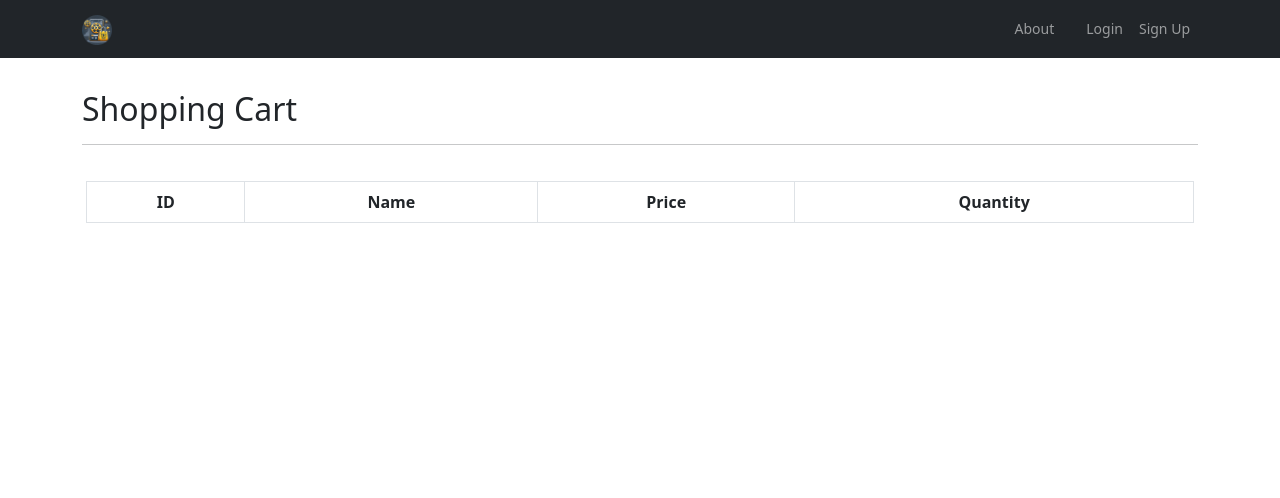
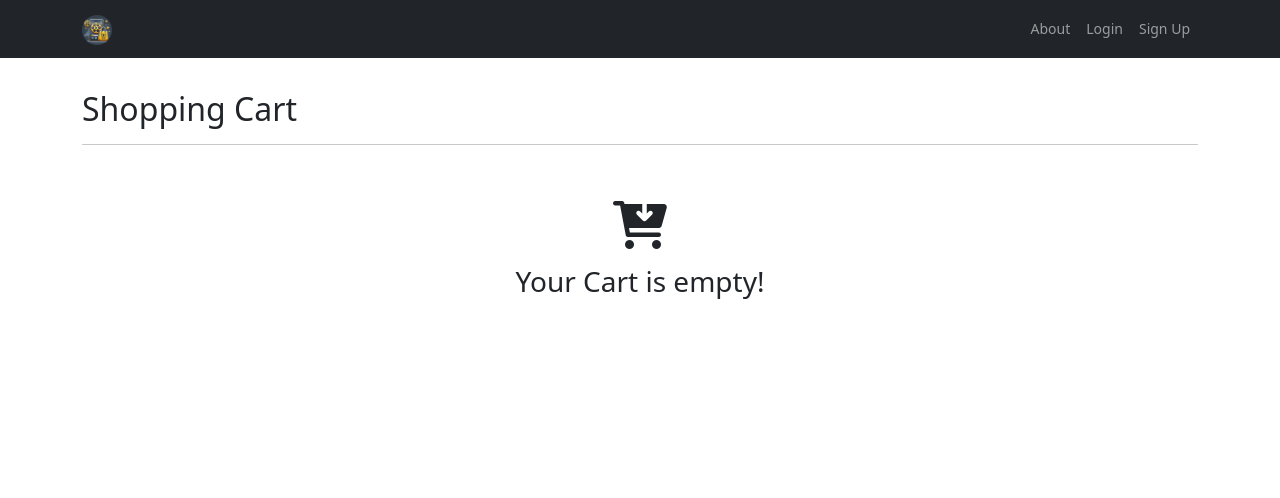
Before and after one commit to DavidDiaz0317/CS2340-Movie-Store, a Django app: page /cart/ in a window 1280 px wide. Shown: the top 498 px of the page. Run offline with Django 5.2, Linux system fonts and the light colour scheme; lists and menus that the app fills with data are empty; some libraries are stand-ins or nearby versions.

```diff
--- a/CS2340-MovieStore/MovieStore/MovieStore/templates/base.html
+++ b/CS2340-MovieStore/MovieStore/MovieStore/templates/base.html
@@ -1,10 +1,11 @@
 <!DOCTYPE html>
-<html lang="en" data-theme="dark">
+<html lang="en">
     {% load static %}
 <head>
     <meta charset="UTF-8">
     <title>{{ template_data.title }}</title>
     {% block head %}
+    <script src="https://cdn.jsdelivr.net/npm/@popperjs/core@2.11.6/dist/umd/popper.min.js"></script>
     <link href="https://cdn.jsdelivr.net/npm/bootstrap@5.0.0-beta3/dist/css/bootstrap.min.css" rel="stylesheet">
     <link rel="stylesheet" href="https://cdnjs.cloudflare.com/ajax/libs/font-awesome/6.1.1/css/all.min.css">
     <link href="https://fonts.googleapis.com/css2?family=Poppins:wght@300;400;500;600;700&display=swap"
@@ -36,8 +37,8 @@
     <!-- Header -->
     <nav class="p-2 navbar navbar-dark bg-dark navbar-expand-lg">
         <div class="container">
-            <a class="navbar-brand">
-                <img src="{% static 'logo.png' %}" alt="logo" height="30">  <!-- Smaller logo -->
+            <a class="navbar-brand" href="{% url 'home.index' %}">
+                <img src="{% static 'logo.png' %}" alt="logo" style="max-height: 30px; width: auto">  <!-- Smaller logo -->
             </a>
             <button class="navbar-toggler" type="button"
                 data-bs-toggle="collapse"
@@ -48,11 +49,10 @@
                 <span class="navbar-toggler-icon"></span>
             </button>
             <div class="collapse navbar-collapse" id="navbarNavAltMarkup">
-                <div class="navbar-nav ms-auto navbar-ml">
+                <div class="navbar-nav ms-auto">
                     {% if not user.is_authenticated %}
                         <a class="nav-link" href="{% url 'home.about' %}">About</a>
                     {% endif %}
-                    <div class="vr bg-white mx-2 d-none d-lg-block"></div>
                     {% if user.is_authenticated %}
                         <a class="nav-link" href="{% url 'movies.index' %}">Movies</a>
                         <a class="nav-link" href="{% url 'cart.index' %}">Cart</a>
--- a/CS2340-MovieStore/MovieStore/accounts/templates/accounts/orders.html
+++ b/CS2340-MovieStore/MovieStore/accounts/templates/accounts/orders.html
@@ -29,11 +29,11 @@
                                 <tr>
                                     <td>{{ item.movie.id }}</td>
                                     <td>
-                                        <a class="link dark" href="{% url 'movies.show' id=item.movie.id %}">
-                                            {{ item.movie.name }}
+                                        <a>
+                                            {{ item.movie }}
                                         </a>
                                     </td>
-                                    <td>${{ item.movie.price }}</td>
+                                    <td>${{ item.movie.Price }}</td>
                                     <td>{{ item.quantity }}</td>
                                 </tr>
                                 {% endfor %}
--- a/CS2340-MovieStore/MovieStore/cart/models.py
+++ b/CS2340-MovieStore/MovieStore/cart/models.py
@@ -22,4 +22,4 @@ class Item(models.Model):
     movie = models.ForeignKey(Movie, on_delete=models.CASCADE)
 
     def __str__(self):
-        return str(self.id) + ' - ' + self.movie.name
+        return str(self.id) + ' - ' + self.movie.Title
--- a/CS2340-MovieStore/MovieStore/cart/templates/cart/index.html
+++ b/CS2340-MovieStore/MovieStore/cart/templates/cart/index.html
@@ -10,6 +10,7 @@
  <hr />
  </div>
  </div>
+  {% if template_data.movies_in_cart|length > 0 %}
  <div class="row m-1">
  <table class="table table-bordered table-striped
  text-center">
@@ -35,7 +36,6 @@
  </div>
  <div class="row">
  <div class="text-end">
-  {% if template_data.movies_in_cart|length > 0 %}
    <a href="{% url 'cart.purchase' %}" class="btn btn-outline-secondary mb-2"><b>Total
      to pay:</b> ${{ template_data.cart_total }}</a>
    <a href="{% url 'cart.clear' %}">
@@ -43,6 +43,15 @@
      Remove all movies from Cart
    </button>
    </a>
+  {% else %}
+  <div class="container mt-4">
+   <div class="row justify-content-center">
+    <div class="col-12 text-center">
+     <i class="fas fa-cart-arrow-down fa-3x mb-3"></i>
+     <h3>Your Cart is empty!</h3>
+    </div>
+   </div>
+  </div>
   {% endif %}
 
  </div>
--- a/CS2340-MovieStore/MovieStore/home/templates/home/about.html
+++ b/CS2340-MovieStore/MovieStore/home/templates/home/about.html
@@ -12,7 +12,7 @@
         <div class="container">
             <div class="row mt-3 test-white">
                 <div class="col-md-6 col-lg-6 col-xl-6 mx-auto mb-4">
-                    <b>ABOUT</b>
+                    <b>Meet the Team!</b>
                     <hr />
                     <p>
                         GT Movie Store was created by 4 GT students: Yul, Avril, Leah, and David. Yul is a third year CS
--- a/CS2340-MovieStore/MovieStore/list/admin.py
+++ b/CS2340-MovieStore/MovieStore/list/admin.py
@@ -6,8 +6,6 @@ from django.contrib import admin
 
 from .models import Movie
 from .models import Review
-from .models import Order
 
 admin.site.register(Movie)
 admin.site.register(Review)
-admin.site.register(Order)
```
Also changed, not shown: CS2340-MovieStore/MovieStore/list/models.py (+0 -10 lines), CS2340-MovieStore/MovieStore/cart/views.py (line endings or trailing spaces), CS2340-MovieStore/MovieStore/db.sqlite3. Lines whose indentation alone changed are shown as unchanged.
